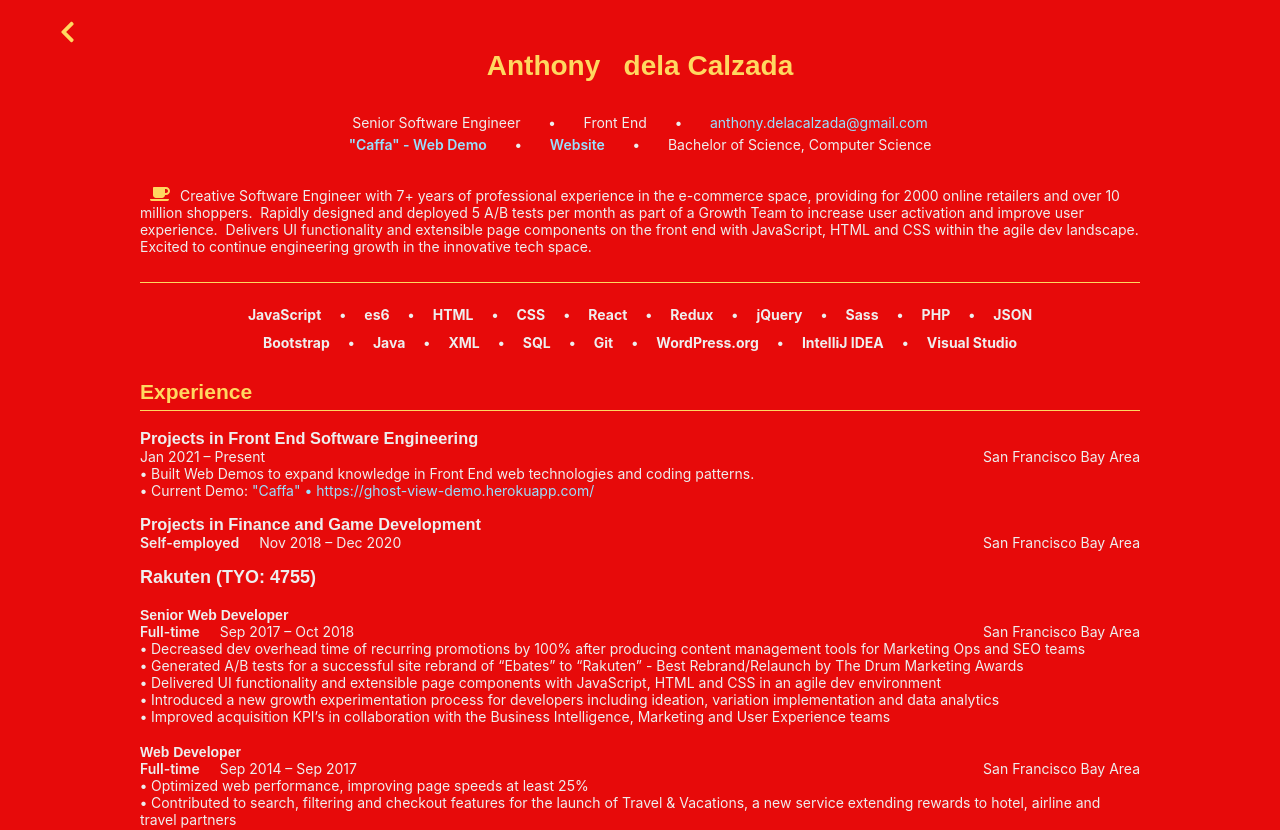
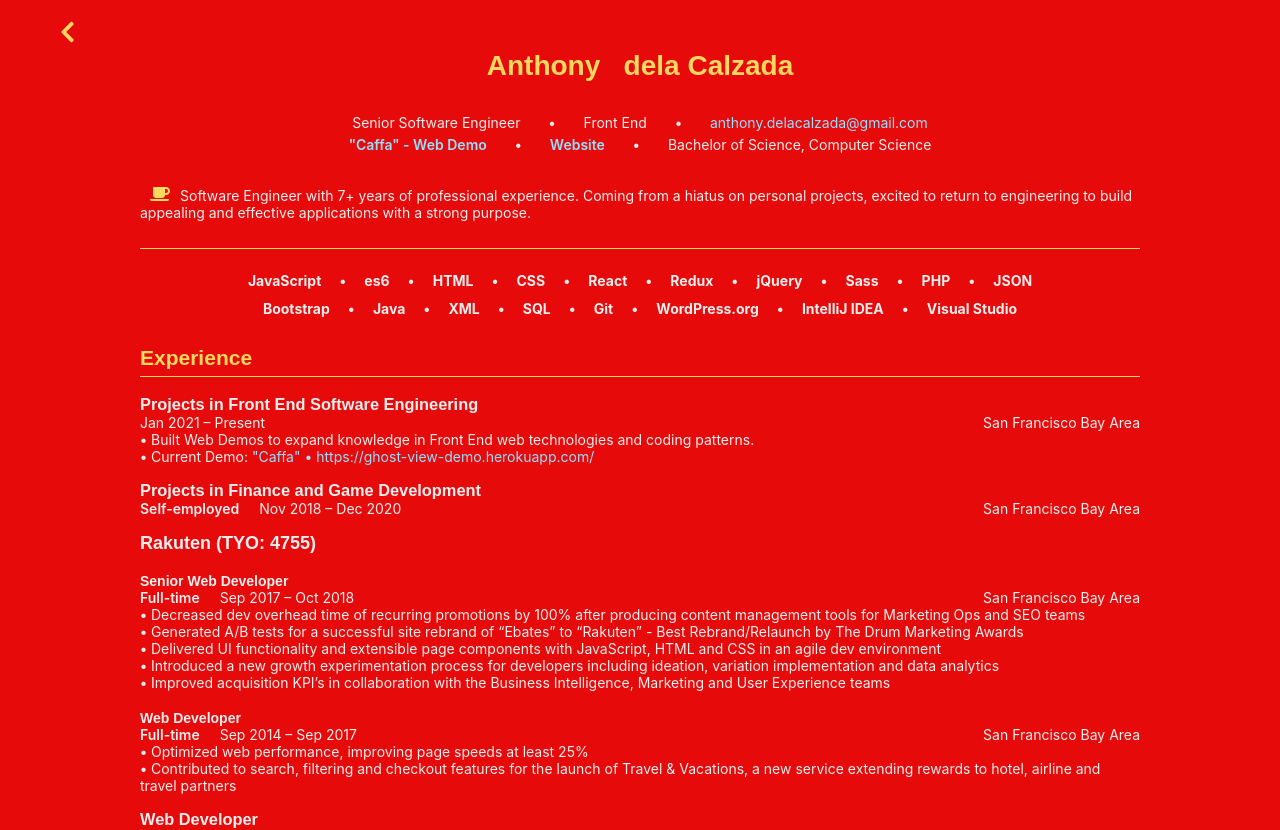
Before and after one commit to anthdclz/anthonymcmlxi, a React (Create React App) app: page /resume in a window 1280 px wide. Shown: the top 830 px of the page. Built offline with nearby package versions, Linux system fonts and the light colour scheme; what webfontloader would draw is missing.

Commit message:
Resume update tag

```diff
--- a/src/components/resume/sub-about.componet.jsx
+++ b/src/components/resume/sub-about.componet.jsx
@@ -5,7 +5,7 @@ class SubAbout extends React.Component {
     render() {
         return (
             <div className='resume-section'>
-                <div><CoffeeIcon />Creative Software Engineer with 7+ years of professional experience in the e-commerce space, providing for 2000 online retailers and over 10 million shoppers.&nbsp;&nbsp;Rapidly designed and deployed 5 A/B tests per month as part of a Growth Team to increase user activation and improve user experience.&nbsp;&nbsp;Delivers UI functionality and extensible page components on the front end with JavaScript, HTML and CSS within the agile dev landscape. Excited to continue engineering growth in the innovative tech space.</div>
+                <div><CoffeeIcon />Software Engineer with 7+ years of professional experience. Coming from a hiatus on personal projects, excited to return to engineering to build appealing and effective applications with a strong purpose.</div>
             </div>
         );
     }
--- a/src/pages/home-page/home-page.component.jsx
+++ b/src/pages/home-page/home-page.component.jsx
@@ -27,7 +27,7 @@ class HomePage extends React.Component {
                         </div>
                         <div className='page-column home-exp'>
                             <div>Nov 2018 – Present</div>
-                            <h4>Projects in Finance and Game Development</h4>
+                            <h4>Projects in Engineering, Finance and Game Design</h4>
                             <div className='fw-sb'>Self-employed</div>
 
                             <h3><SimpleLink className='rak' name='Rakuten (TYO: 4755)' url='https://www.rakuten.com/r/ANTHON?eeid=28187' /></h3>
```
